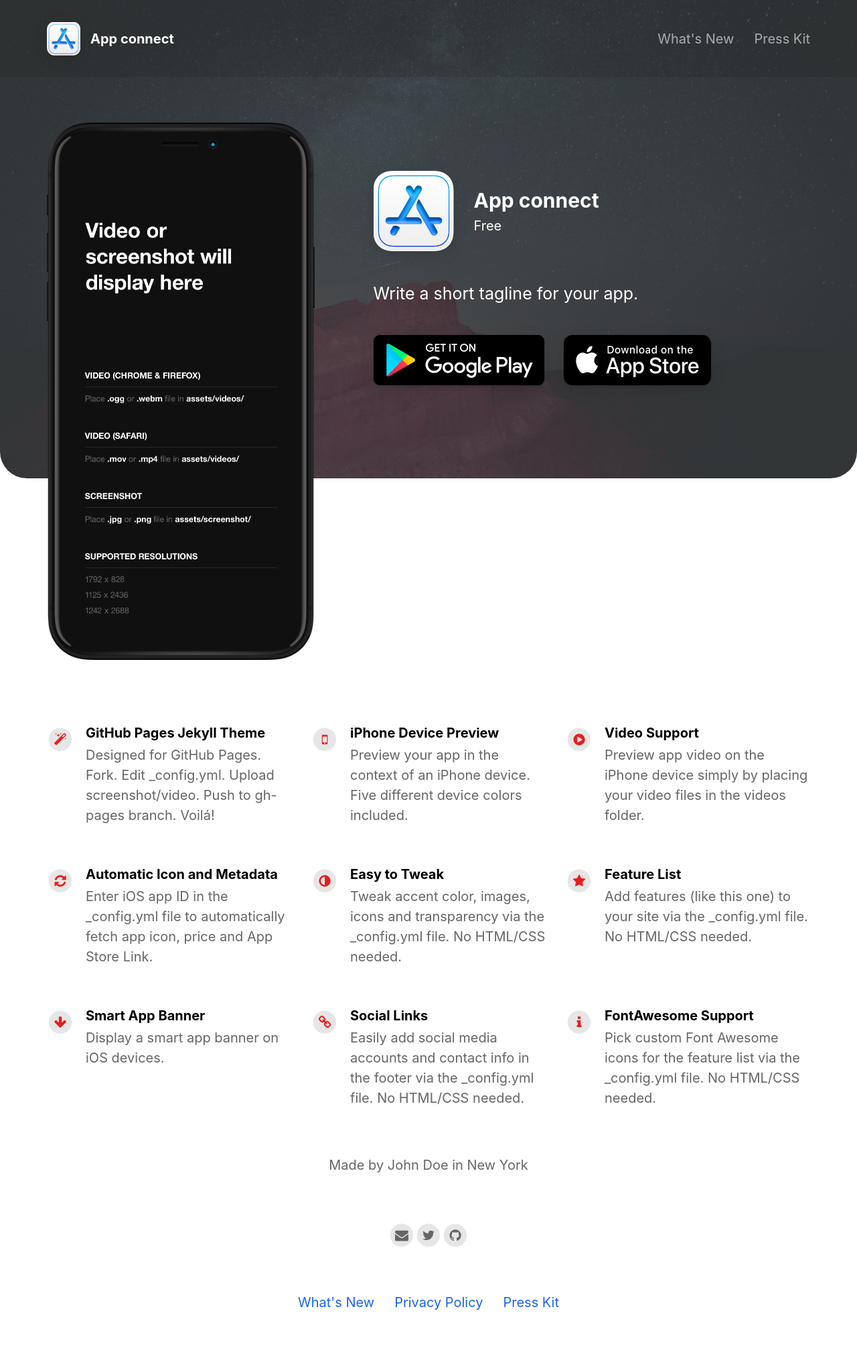
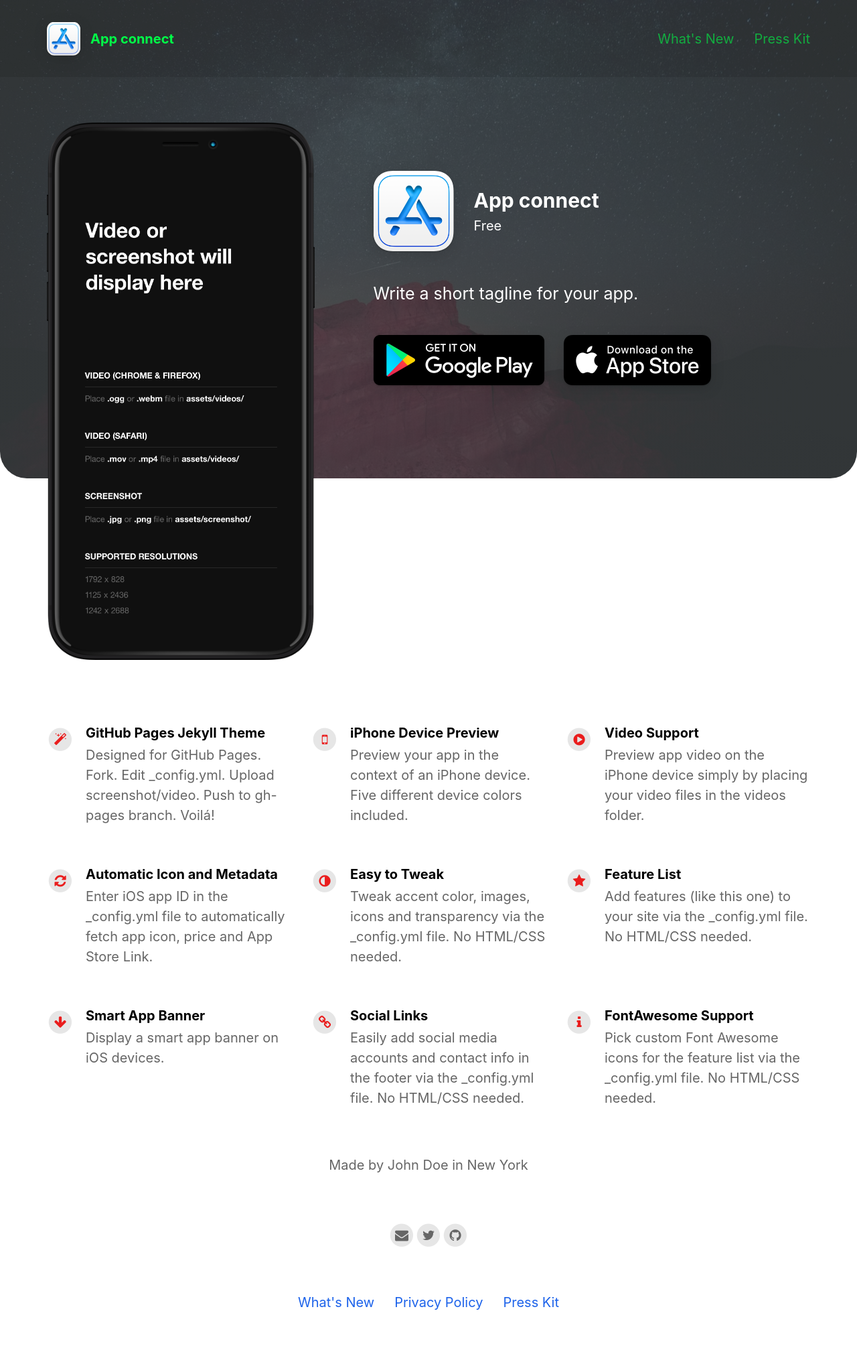
Before and after one commit to heydavid-dev/automatic-7-276, a Jekyll site: the page built from index.html, in a window 1280 px wide. Shown: the whole page at 67% size. Built offline with Jekyll 4.4.1, drawn with Linux system fonts in a browser that asks for light colours; nearby versions of some CDN libraries.

Commit message:
Update _config.yml

```diff
--- a/_config.yml
+++ b/_config.yml
@@ -72,7 +72,7 @@ features-list                             :
 # Theme Settings
 topbar-color                              : "#000000"
 topbar-transparency                       : "0.1"
-topbar-title-color                        : "#ffffff"
+topbar-title-color                        : "#00ff48"
 
 cover-image                               : assets/headerimage.png
 cover-overlay-color                       : "#363b3d"
```
